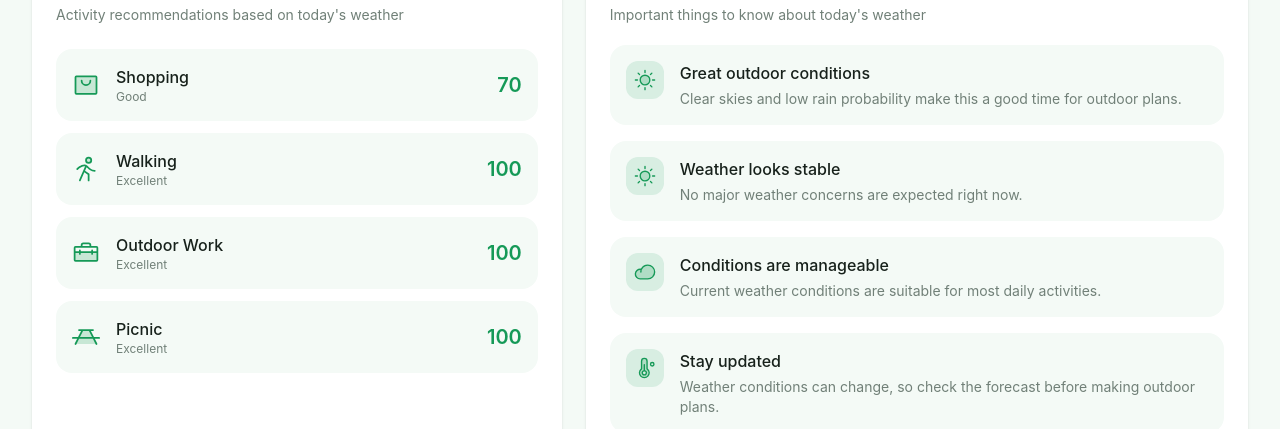
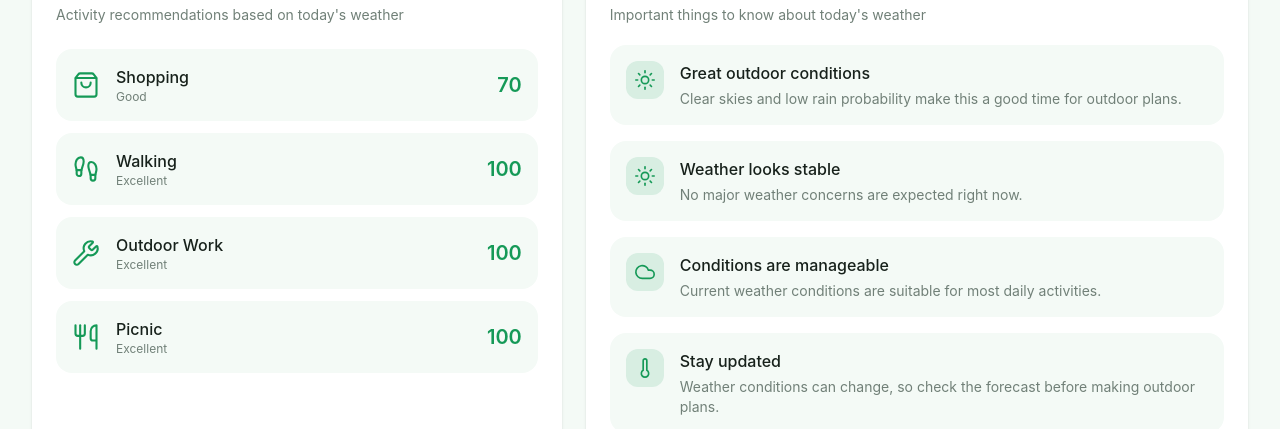
Before and after one commit to RidhamShah23/Aerisly, a React (Vite) app: page / in a window 1280 px wide. Shown: the part 1593-2022 px from the top of the page. Built offline with nearby package versions, Linux system fonts and the light colour scheme; no server answers.

Commit message:
Update icons in remaining all components

```diff
--- a/src/components/ActivityRecommendation.tsx
+++ b/src/components/ActivityRecommendation.tsx
@@ -1,11 +1,12 @@
 import {
   ShoppingBag,
-  PersonSimpleWalk,
-  Toolbox,
-  PicnicTable,
-} from "@phosphor-icons/react";
+  Footprints,
+  Wrench,
+  Utensils,
+} from "lucide-react";
 
-import type { Icon } from "@phosphor-icons/react";
+
+import type { LucideIcon } from "lucide-react";
 import type { Activity, WeatherTheme } from "../types/weather";
 
 interface ActivityRecommendationProps {
@@ -13,11 +14,11 @@ interface ActivityRecommendationProps {
   theme: WeatherTheme;
 }
 
-const activityIcons: Record<string, Icon> = {
+const activityIcons: Record<string, LucideIcon> = {
   Shopping: ShoppingBag,
-  Walking: PersonSimpleWalk,
-  "Outdoor Work": Toolbox,
-  Picnic: PicnicTable,
+  Walking: Footprints,
+  "Outdoor Work": Wrench,
+  Picnic: Utensils,
 };
 
 function getScoreLabel(score: number): string {
@@ -62,11 +63,11 @@ function ActivityRecommendation({
                 backgroundColor: theme.background,
               }}
             >
-              <ActivityIcon
-                size={28}
-                weight="duotone"
-                style={{ color: theme.primary }}
-              />
+             <ActivityIcon
+  size={28}
+  strokeWidth={1.8}
+  style={{ color: theme.primary }}
+/>
 
               <div className="flex-1">
                 <p className="font-medium">
--- a/src/components/RainTimeline.tsx
+++ b/src/components/RainTimeline.tsx
@@ -1,4 +1,4 @@
-import { Umbrella } from "@phosphor-icons/react";
+import { Umbrella } from "lucide-react";
 
 import type {
   RainForecast,
@@ -32,7 +32,7 @@ function RainTimeline({
             color: theme.primary,
           }}
         >
-          <Umbrella size={22} weight="duotone" />
+          <Umbrella size={22} strokeWidth={1.8} />
         </div>
 
         <div>
--- a/src/components/SettingsPage.tsx
+++ b/src/components/SettingsPage.tsx
@@ -1,5 +1,5 @@
 import { useNavigate } from "react-router-dom";
-import { Thermometer, Wind } from "@phosphor-icons/react";
+import { Thermometer, Wind } from "lucide-react";
 import type { WeatherTheme } from "../types/weather";
 
 interface SettingsPageProps {
@@ -63,7 +63,7 @@ function SettingsPage({
           >
             <Thermometer
               size={24}
-              weight="duotone"
+              strokeWidth={1.8}
               style={{
                 color: theme.primary,
               }}
@@ -130,7 +130,7 @@ function SettingsPage({
           >
             <Wind
               size={24}
-              weight="duotone"
+              strokeWidth={1.8}
               style={{
                 color: theme.primary,
               }}
--- a/src/components/SmartWeatherInsights.tsx
+++ b/src/components/SmartWeatherInsights.tsx
@@ -1,11 +1,11 @@
 import {
   CloudRain,
-  Drop,
+  Droplets,
   Thermometer,
   Sun,
   Wind,
   Cloud,
-} from "@phosphor-icons/react";
+} from "lucide-react";
 import type {ElementType} from "react";
 import type {
   CurrentWeather,
@@ -60,7 +60,7 @@ if (weather.humidity >= 80) {
     title: "High humidity",
     description:
       `Humidity is currently ${weather.humidity}%. The air may feel uncomfortable.`,
-    icon: Drop,
+    icon: Droplets,
   });
 }
 
@@ -217,7 +217,7 @@ const visibleInsights =
                 >
                   <Icon
                     size={22}
-                    weight="duotone"
+                     strokeWidth={1.8}
                     style={{
                       color:
                         theme.primary,
--- a/src/components/TemperatureChart.tsx
+++ b/src/components/TemperatureChart.tsx
@@ -17,7 +17,7 @@ import { Line } from "react-chartjs-2";
 
 import {
   CloudRain,
-} from "@phosphor-icons/react";
+} from "lucide-react";
 
 import {
   useEffect,
@@ -353,7 +353,7 @@ callback: (
 
                   <CloudRain
                     size={22}
-                    weight="duotone"
+                     strokeWidth={1.8}
                     style={{
                       color: theme.primary,
                     }}
```
